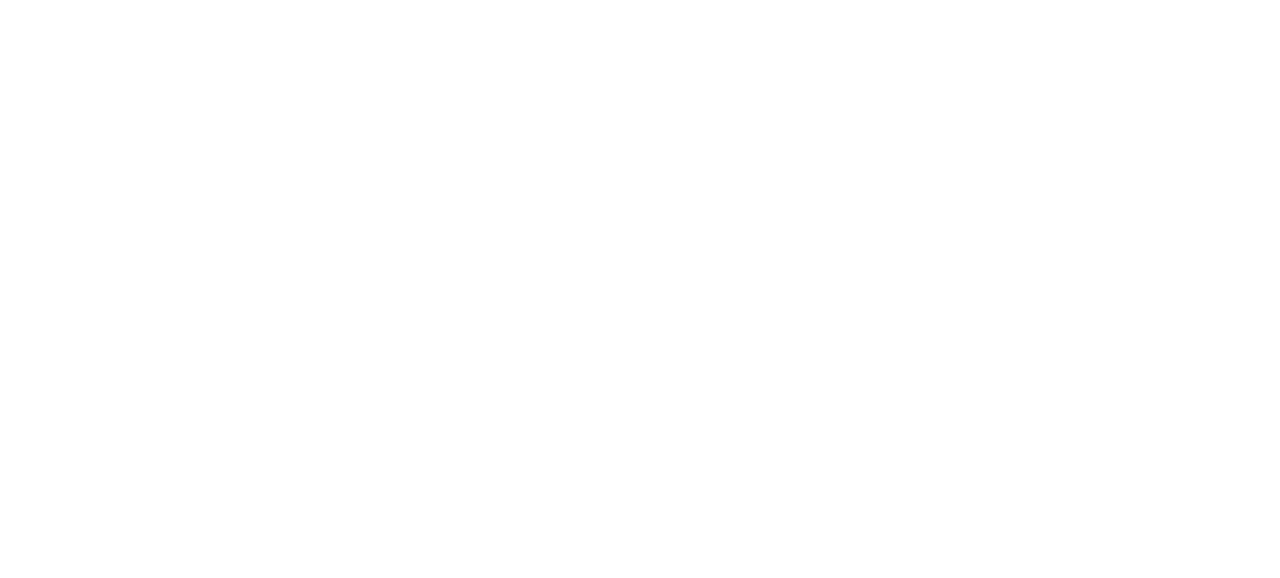
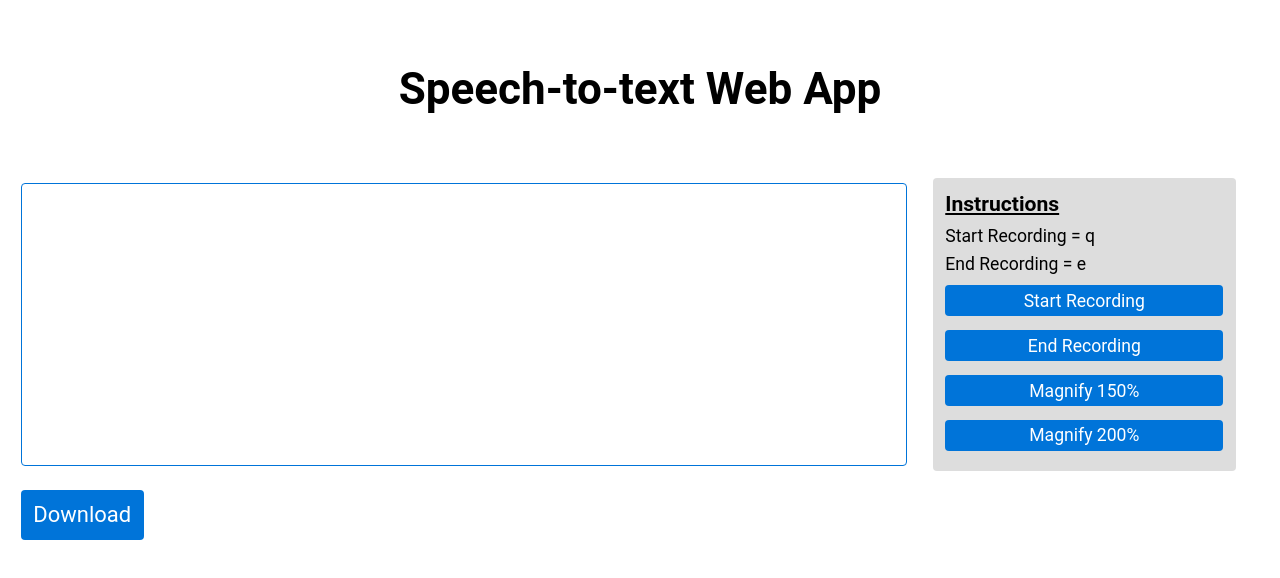
Before and after one commit to rglc12/speech-to-text-web-app, a plain HTML site: page index.html in a window 1280 px wide. Drawn offline with Linux system fonts and the light colour scheme; a web font is replaced by a local one.

Commit message:
Added buttons and instructions section

```diff
--- a/index.html
+++ b/index.html
@@ -2,13 +2,31 @@
 <head>
     <meta charset="UTF-8">
     <title>Web Speech API</title>
-    <link rel="stylesheet" href="css/style.css">
+    <link rel="stylesheet" type="text/css" href="css/style.css">
 </head>
+<header>
+  <h1>Speech-to-text Web App</h1>
+</header>
 <body>
+    <div class="container">
+        <div class="transcriptionText">
+          <span id="speech"></span>
+          <span id="interim"></span>
+        </div>
 
-<span id="speech"></span>
-<span id="interim"></span>
-
+      <div class="instructions">
+        <div class="subTitle">
+          Instructions
+        </div>
+          <li>Start Recording = q</li>
+          <li>End Recording = e</li>
+          <li> <a href="#">Start Recording</a></li>
+          <li> <a href="#">End Recording</a></li>
+          <li> <a href="#">Magnify 150%</a></li>
+          <li> <a href="#">Magnify 200%</a></li>
+      </div>
+    </div>
+<li> <a class="downloadButton" href="#">Download</a></li>
 </body>
 
 <script src="lib/speech.js"></script>
```
